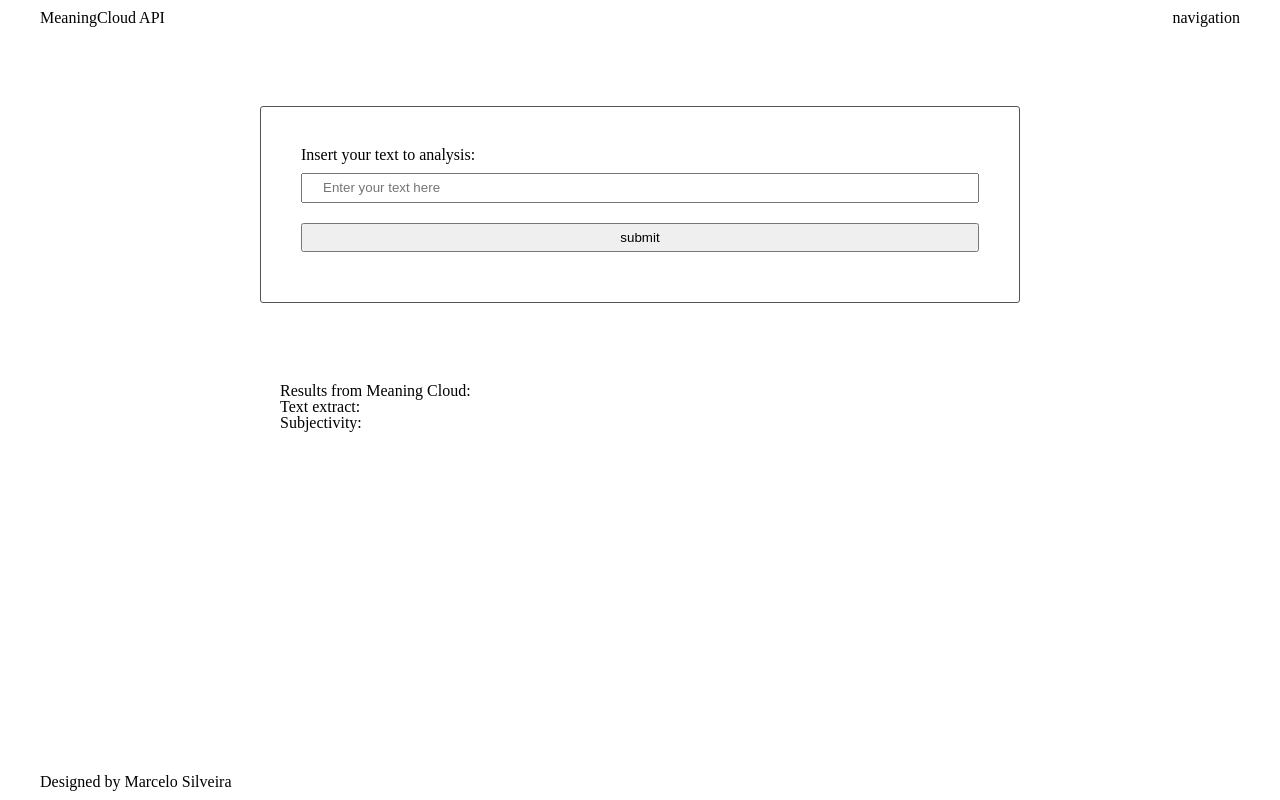
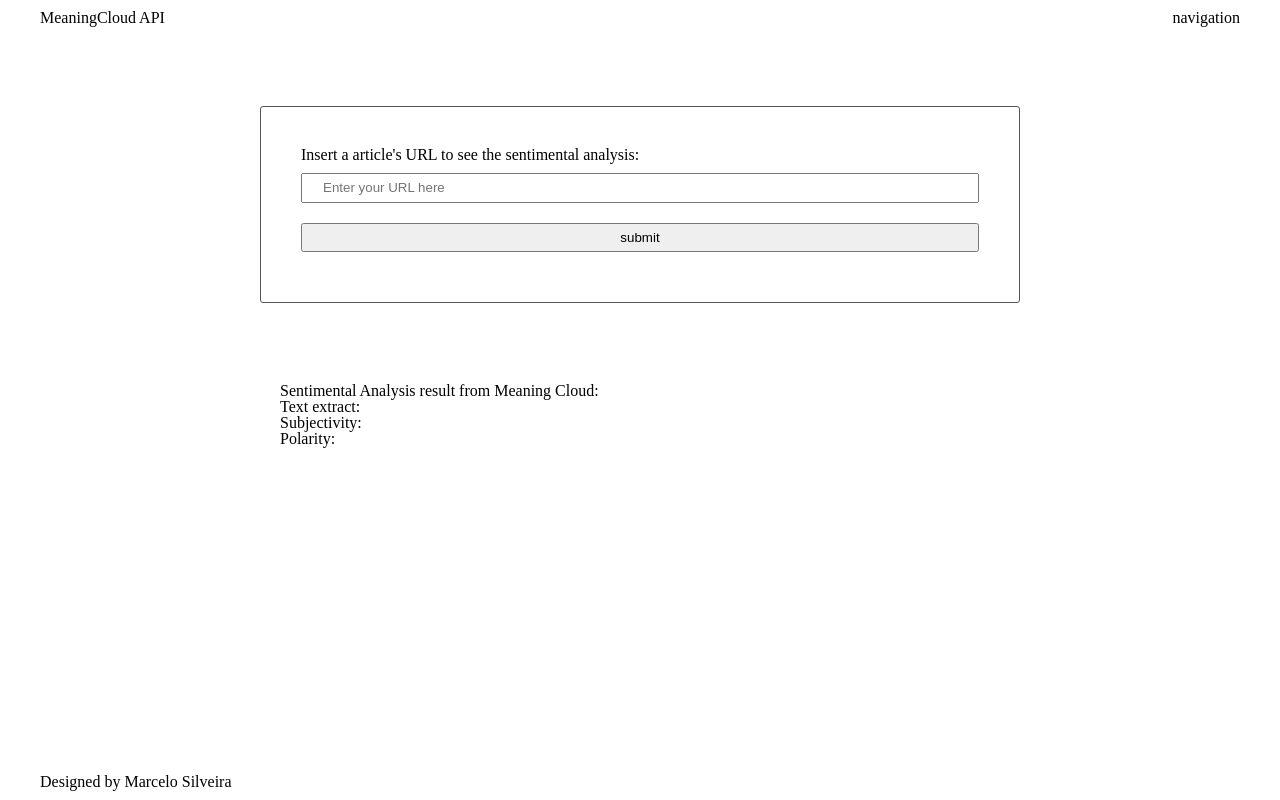
Before and after one commit to MarceloMSilveira/finalProj_WebPack_Udacity, a website built with webpack: page src/client/views/index.html in a window 1280 px wide. Built offline with nearby package versions, Linux system fonts and the light colour scheme.

Commit message:
html setup to catch url e show polarity

```diff
--- a/src/client/views/index.html
+++ b/src/client/views/index.html
@@ -29,16 +29,18 @@
         <main>
             <section class="inputUser">
                 <form class="" >
-                    <p>Insert your text to analysis:</p>
-                    <input id="name" type="text" name="input" value="" placeholder="Enter your text here">
+                    <p>Insert a article's URL to see the sentimental analysis:</p>
+                    <input id="name" type="text" name="input" value="" placeholder="Enter your URL here">
                     <input type="submit" name="" value="submit" onclick="return Client.handleSubmit(event)" onsubmit="return Client.handleSubmit(event)">
                 </form>
             </section>
 
             <section class="analysis">
-                <strong>Results from Meaning Cloud:</strong>
+                <strong>Sentimental Analysis result from Meaning Cloud:</strong>
                 <div id="results">Text extract:</div>
                 <div id="subjectivity">Subjectivity: </div>
+                <div id="polarity">Polarity: </div>
+
             </section>
         </main>
 
```
